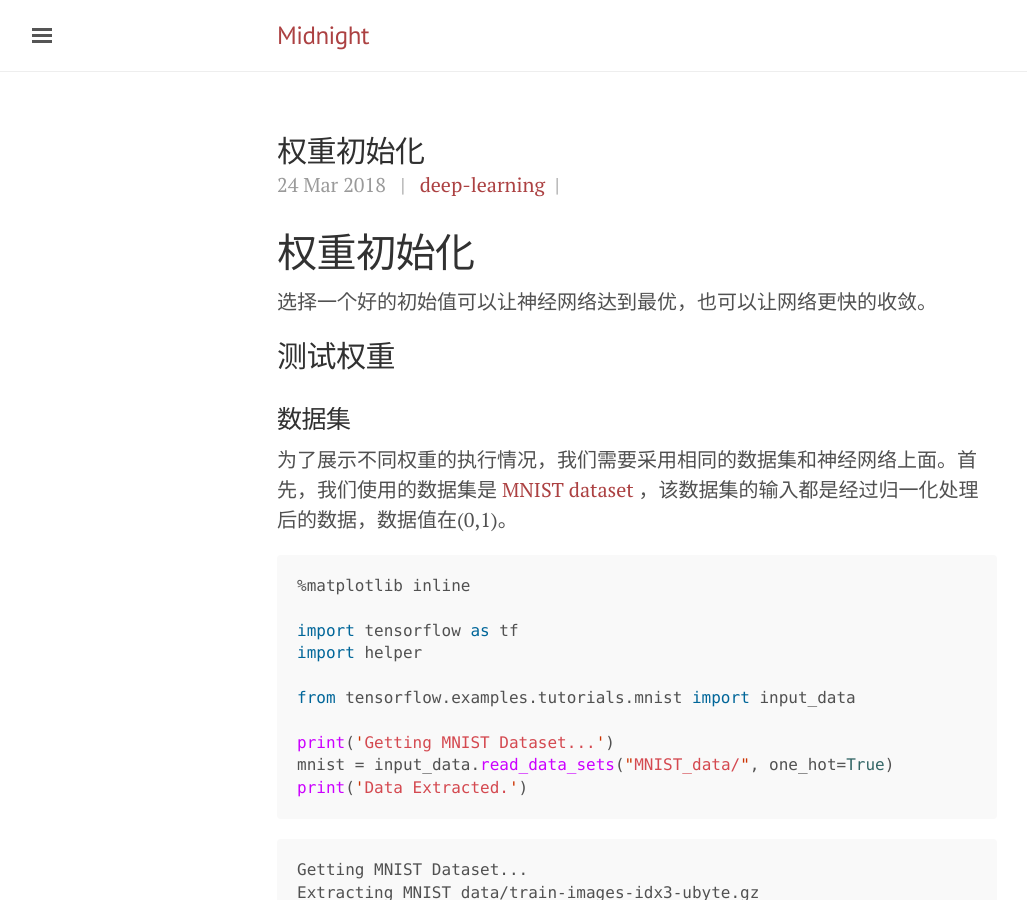
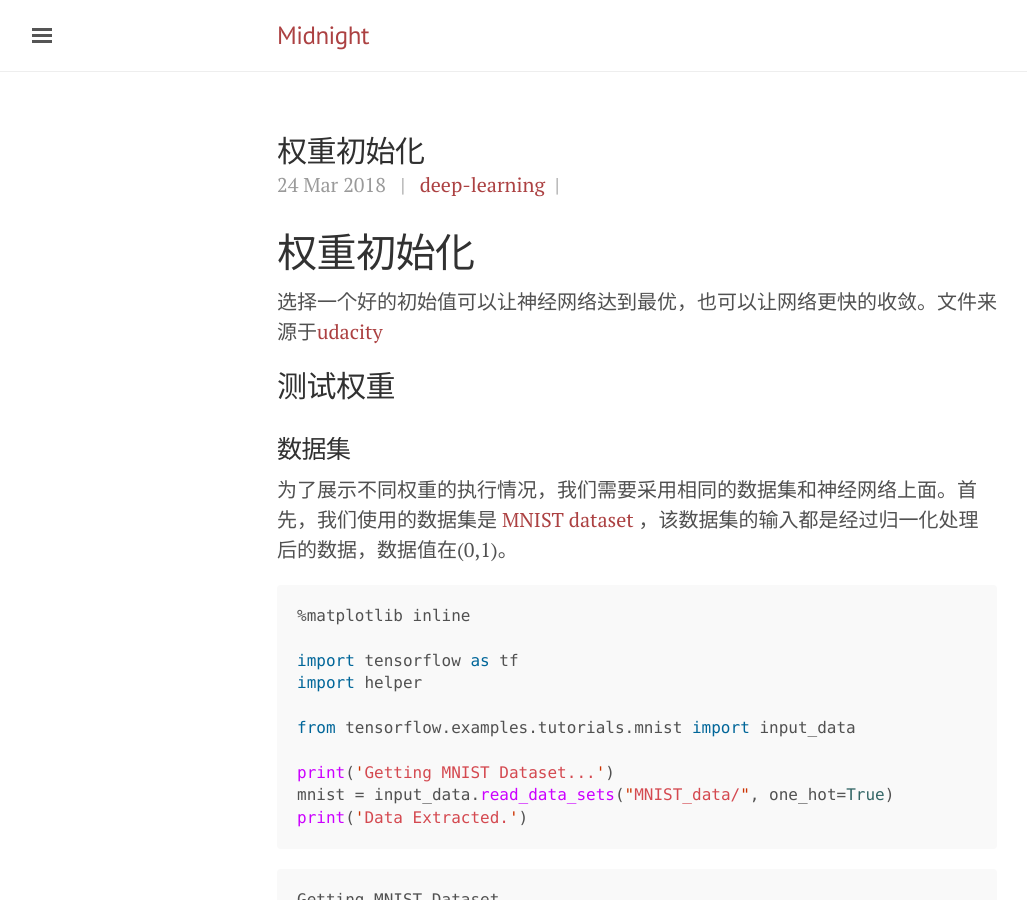
Before and after one commit to midnight2104/midnight2104.github.io, a Jekyll site: the page built from _posts/2018-3-24-权重初始化.md, in a window 1280 px wide and 900 px high. Shown: the whole window, without its empty margins (3-1030 px from the left). Built offline with Jekyll 4.4.1, drawn with Linux system fonts in a browser that asks for light colours.

Commit message:
post a new blog - weight initial

```diff
--- a/_posts/2018-3-24-权重初始化.md
+++ b/_posts/2018-3-24-权重初始化.md
@@ -4,7 +4,7 @@ title: 权重初始化
 tags: deep-learning
 ---
 #  权重初始化
-选择一个好的初始值可以让神经网络达到最优，也可以让网络更快的收敛。
+选择一个好的初始值可以让神经网络达到最优，也可以让网络更快的收敛。文件来源于[udacity](https://github.com/udacity/deep-learning/tree/master/weight-initialization)
 
 ## 测试权重
 ### 数据集
```
